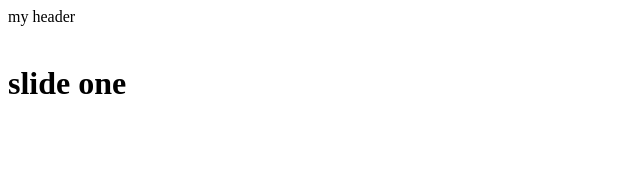
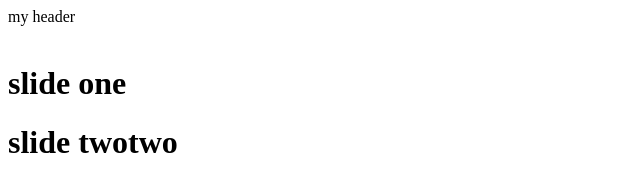
Before and after one commit to ny2019/gitproject, a plain HTML site: page index.html in a window 1280 px wide. Shown: the whole page, without its empty margins (0-640 px from the left). Drawn offline with Linux system fonts and the light colour scheme.

Commit message:
slide twotwo added

```diff
--- a/index.html
+++ b/index.html
@@ -13,6 +13,7 @@
     </div>
     <div class="slider">
         <h1>slide one</h1>
+        <h1>slide twotwo</h1>
     </div>
     <script src="script.js"></script>
 </body>
```
